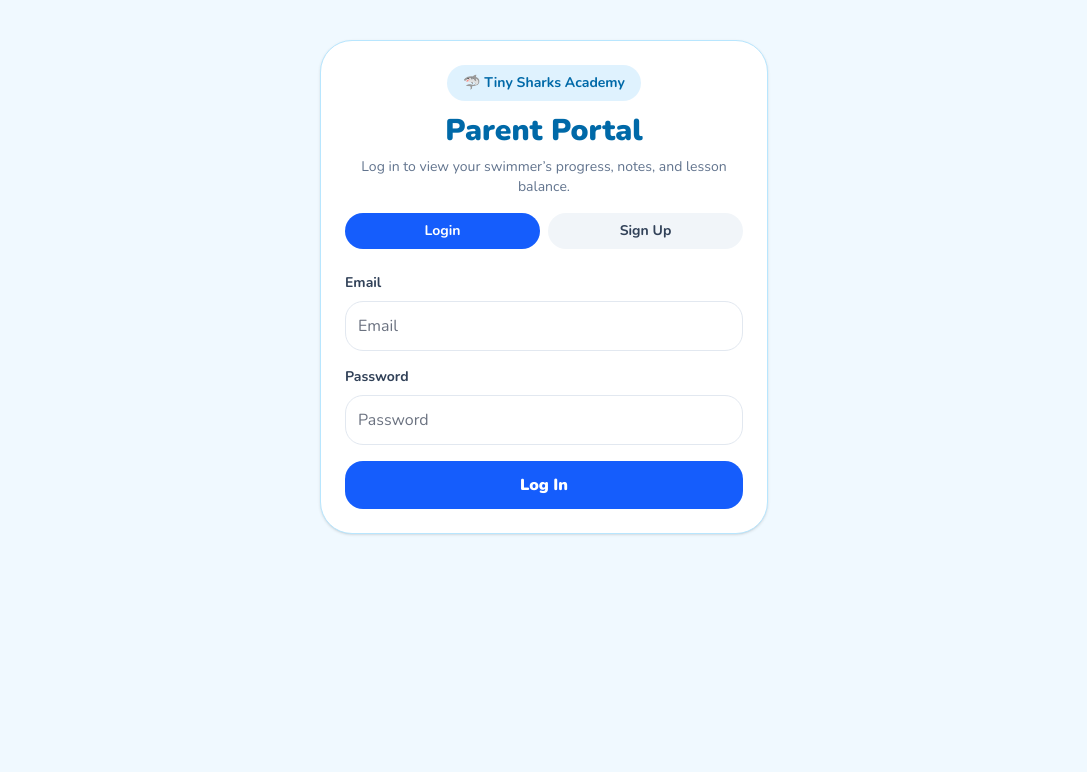
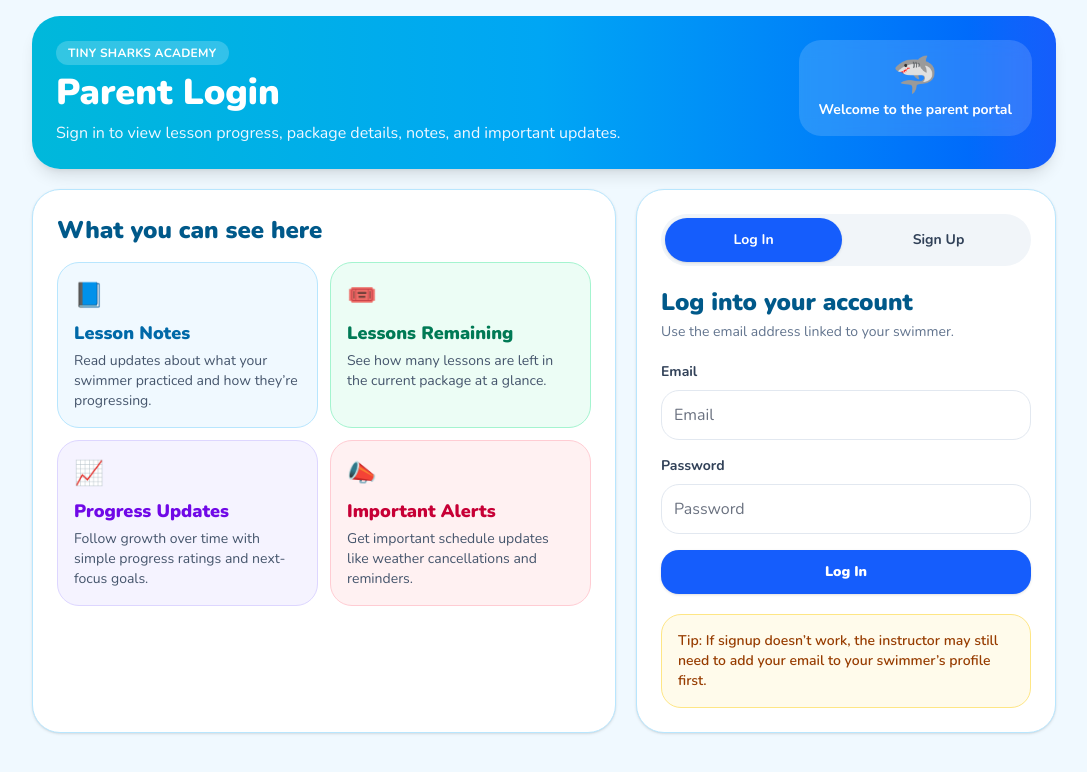
Before and after one commit to nbarone7394-eng/Tiny-Sharks-Academy, a Next.js app: page /parent-login in a window 1280 px wide. Shown: the top 772 px of the page, without its empty margins (96-1183 px from the left). Built offline with nearby package versions, Linux system fonts and the light colour scheme; no server answers.

Commit message:
Polish parent login page

```diff
--- a/app/parent-login/page.tsx
+++ b/app/parent-login/page.tsx
@@ -21,27 +21,29 @@ export default function ParentLoginPage() {
     setMessage("");
 
     if (!email || !password) {
-      setMessage("Please fill out all required fields.");
+      setMessage("Please enter your email and password.");
       setLoading(false);
       return;
     }
 
+    const trimmedEmail = email.trim().toLowerCase();
+
     const { data: matchedClient, error: clientError } = await supabase
       .from("clients")
       .select("id, child_name")
-      .eq("parent_email", email.trim())
+      .eq("parent_email", trimmedEmail)
       .single();
 
     if (clientError || !matchedClient) {
       setMessage(
-        "We couldn't find a swimmer linked to that email yet. Please ask the instructor to add your email first."
+        "We couldn’t find a swimmer linked to that email yet. Please ask the instructor to add your email first."
       );
       setLoading(false);
       return;
     }
 
     const { data, error } = await supabase.auth.signUp({
-      email: email.trim(),
+      email: trimmedEmail,
       password,
     });
 
@@ -55,7 +57,7 @@ export default function ParentLoginPage() {
 
     if (!authUserId) {
       setMessage(
-        "Signup started. Please check your email if confirmation is required, then log in."
+        "Your signup was started. If email confirmation is turned on, please check your inbox and then come back to log in."
       );
       setLoading(false);
       return;
@@ -66,7 +68,7 @@ export default function ParentLoginPage() {
         {
           auth_user_id: authUserId,
           parent_name: parentName.trim() || null,
-          email: email.trim(),
+          email: trimmedEmail,
           client_id: (matchedClient as MatchedClient).id,
         },
       ],
@@ -74,18 +76,19 @@ export default function ParentLoginPage() {
     );
 
     if (upsertError) {
-      setMessage("Account created, but parent link failed: " + upsertError.message);
+      setMessage("Your account was created, but the parent link failed: " + upsertError.message);
       setLoading(false);
       return;
     }
 
     setMessage(
-      `Parent account created successfully for ${(matchedClient as MatchedClient).child_name}. You can log in now.`
+      `Your parent account is ready for ${(matchedClient as MatchedClient).child_name}. You can log in now.`
     );
     setParentName("");
     setEmail("");
     setPassword("");
     setLoading(false);
+    setMode("login");
   }
 
   async function handleLogin() {
@@ -93,13 +96,13 @@ export default function ParentLoginPage() {
     setMessage("");
 
     if (!email || !password) {
-      setMessage("Please enter email and password.");
+      setMessage("Please enter your email and password.");
       setLoading(false);
       return;
     }
 
     const { error } = await supabase.auth.signInWithPassword({
-      email: email.trim(),
+      email: email.trim().toLowerCase(),
       password,
     });
 
@@ -113,43 +116,109 @@ export default function ParentLoginPage() {
   }
 
   return (
-    <main className="min-h-screen bg-sky-50 px-4 py-10">
-      <div className="mx-auto max-w-md rounded-[32px] border border-sky-200 bg-white p-6 shadow-sm">
-        <div className="mb-4 text-center">
-          <div className="mb-3 inline-flex items-center gap-2 rounded-full bg-sky-100 px-4 py-2 text-sm font-bold text-sky-700">
-            🦈 Tiny Sharks Academy
+    <main className="min-h-screen bg-sky-50 px-3 py-4 sm:px-4 md:px-6">
+      <div className="mx-auto max-w-5xl space-y-5">
+        <section className="overflow-hidden rounded-[28px] bg-gradient-to-r from-cyan-500 via-sky-500 to-blue-600 p-5 text-white shadow-lg sm:p-6">
+          <div className="flex flex-col gap-4 md:flex-row md:items-start md:justify-between">
+            <div>
+              <div className="mb-2 inline-block rounded-full bg-white/20 px-3 py-1 text-xs font-bold uppercase tracking-wide">
+                Tiny Sharks Academy
               </div>
-          <h1 className="text-3xl font-black text-sky-700">Parent Portal</h1>
-          <p className="mt-2 text-sm text-slate-500">
-            Log in to view your swimmer’s progress, notes, and lesson balance.
+              <h1 className="text-3xl font-black sm:text-4xl">Parent Login</h1>
+              <p className="mt-2 max-w-2xl text-sm text-blue-50 sm:text-base">
+                Sign in to view lesson progress, package details, notes, and important updates.
               </p>
             </div>
 
-        <div className="mt-4 flex gap-2">
+            <div className="rounded-[22px] bg-white/15 px-5 py-4 text-center backdrop-blur-sm">
+              <div className="text-4xl">🦈</div>
+              <p className="mt-1 text-sm font-bold">Welcome to the parent portal</p>
+            </div>
+          </div>
+        </section>
+
+        <div className="grid gap-5 lg:grid-cols-[1fr_420px]">
+          <section className="rounded-[28px] border border-sky-200 bg-white p-5 shadow-sm sm:p-6">
+            <h2 className="text-2xl font-black text-sky-800">What you can see here</h2>
+
+            <div className="mt-4 grid gap-3 sm:grid-cols-2">
+              <div className="rounded-[22px] border border-sky-200 bg-sky-50 p-4">
+                <div className="text-2xl">📘</div>
+                <h3 className="mt-2 text-lg font-black text-sky-700">Lesson Notes</h3>
+                <p className="mt-1 text-sm text-slate-600">
+                  Read updates about what your swimmer practiced and how they’re progressing.
+                </p>
+              </div>
+
+              <div className="rounded-[22px] border border-emerald-200 bg-emerald-50 p-4">
+                <div className="text-2xl">🎟️</div>
+                <h3 className="mt-2 text-lg font-black text-emerald-700">Lessons Remaining</h3>
+                <p className="mt-1 text-sm text-slate-600">
+                  See how many lessons are left in the current package at a glance.
+                </p>
+              </div>
+
+              <div className="rounded-[22px] border border-violet-200 bg-violet-50 p-4">
+                <div className="text-2xl">📈</div>
+                <h3 className="mt-2 text-lg font-black text-violet-700">Progress Updates</h3>
+                <p className="mt-1 text-sm text-slate-600">
+                  Follow growth over time with simple progress ratings and next-focus goals.
+                </p>
+              </div>
+
+              <div className="rounded-[22px] border border-rose-200 bg-rose-50 p-4">
+                <div className="text-2xl">📣</div>
+                <h3 className="mt-2 text-lg font-black text-rose-700">Important Alerts</h3>
+                <p className="mt-1 text-sm text-slate-600">
+                  Get important schedule updates like weather cancellations and reminders.
+                </p>
+              </div>
+            </div>
+          </section>
+
+          <section className="rounded-[28px] border border-sky-200 bg-white p-5 shadow-sm sm:p-6">
+            <div className="flex gap-2 rounded-full bg-slate-100 p-1">
               <button
-            onClick={() => setMode("login")}
-            className={`flex-1 rounded-full px-4 py-2 text-sm font-bold ${
+                onClick={() => {
+                  setMode("login");
+                  setMessage("");
+                }}
+                className={`flex-1 rounded-full px-4 py-3 text-sm font-bold transition ${
                   mode === "login"
-                ? "bg-blue-600 text-white"
-                : "bg-slate-100 text-slate-700"
+                    ? "bg-blue-600 text-white shadow-sm"
+                    : "text-slate-700"
                 }`}
               >
-            Login
+                Log In
               </button>
 
               <button
-            onClick={() => setMode("signup")}
-            className={`flex-1 rounded-full px-4 py-2 text-sm font-bold ${
+                onClick={() => {
+                  setMode("signup");
+                  setMessage("");
+                }}
+                className={`flex-1 rounded-full px-4 py-3 text-sm font-bold transition ${
                   mode === "signup"
-                ? "bg-emerald-600 text-white"
-                : "bg-slate-100 text-slate-700"
+                    ? "bg-emerald-600 text-white shadow-sm"
+                    : "text-slate-700"
                 }`}
               >
                 Sign Up
               </button>
             </div>
 
-        <div className="mt-6 space-y-4">
+            <div className="mt-5">
+              <h2 className="text-2xl font-black text-sky-800">
+                {mode === "login" ? "Log into your account" : "Create your account"}
+              </h2>
+              <p className="mt-1 text-sm text-slate-500">
+                {mode === "login"
+                  ? "Use the email address linked to your swimmer."
+                  : "Sign up using the same email address the instructor has on file."}
+              </p>
+            </div>
+
+            <div className="mt-5 space-y-4">
               {mode === "signup" && (
                 <div>
                   <label className="mb-2 block text-sm font-bold text-slate-700">
@@ -193,7 +262,7 @@ export default function ParentLoginPage() {
                 <button
                   onClick={handleLogin}
                   disabled={loading}
-              className="w-full rounded-[18px] bg-blue-600 px-4 py-3 font-black text-white disabled:opacity-60"
+                  className="w-full rounded-[18px] bg-blue-600 px-4 py-3 text-sm font-black text-white shadow-sm disabled:opacity-60"
                 >
                   {loading ? "Logging In..." : "Log In"}
                 </button>
@@ -201,17 +270,26 @@ export default function ParentLoginPage() {
                 <button
                   onClick={handleSignup}
                   disabled={loading}
-              className="w-full rounded-[18px] bg-emerald-600 px-4 py-3 font-black text-white disabled:opacity-60"
+                  className="w-full rounded-[18px] bg-emerald-600 px-4 py-3 text-sm font-black text-white shadow-sm disabled:opacity-60"
                 >
                   {loading ? "Creating Account..." : "Create Parent Account"}
                 </button>
               )}
 
               {message && (
-            <div className="rounded-[18px] bg-slate-50 p-3 text-sm text-slate-700">
+                <div className="rounded-[18px] border border-slate-200 bg-slate-50 p-4 text-sm text-slate-700">
                   {message}
                 </div>
               )}
+            </div>
+
+            <div className="mt-5 rounded-[20px] border border-amber-200 bg-amber-50 p-4">
+              <p className="text-sm font-semibold text-amber-800">
+                Tip: If signup doesn’t work, the instructor may still need to add your email to
+                your swimmer’s profile first.
+              </p>
+            </div>
+          </section>
         </div>
       </div>
     </main>
```
Lines whose indentation alone changed are shown as unchanged.
